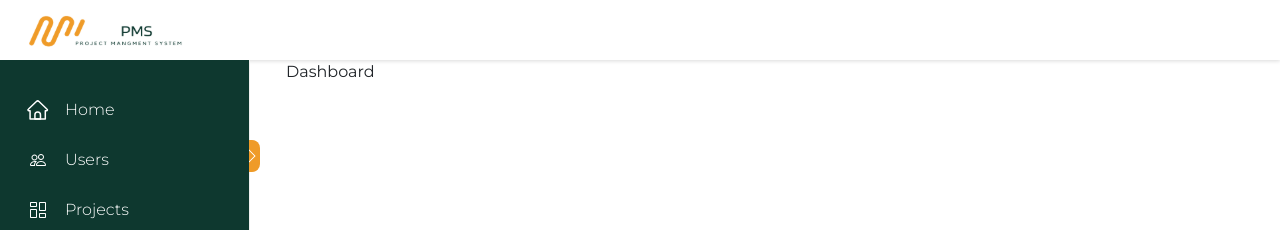
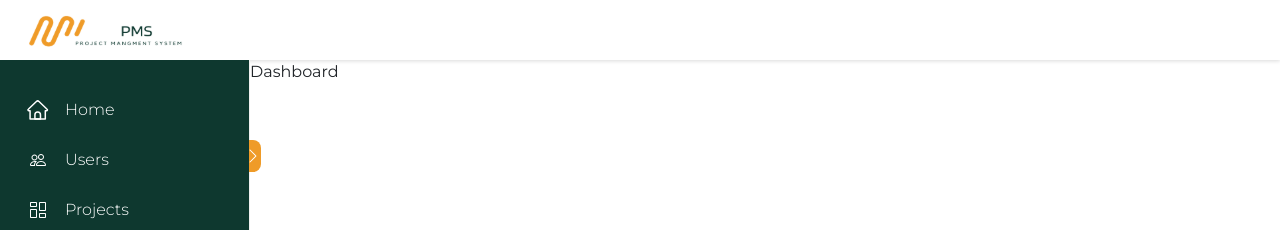
Before and after one commit to moali444/PMS_System, a React (Vite) app: page /dashboard in a window 1280 px wide. Shown: the top 230 px of the page. Built offline with nearby package versions, Linux system fonts and the light colour scheme; no server answers; sample sign-in values are in the browser's storage.

Commit message:
update css for toggle button in sidebar

```diff
--- a/src/modules/Shared/components/SideBar/SideBar.scss
+++ b/src/modules/Shared/components/SideBar/SideBar.scss
@@ -15,7 +15,8 @@
     background-color: rgba(239, 155, 40, 0.3);
   }
   .toggle_btn {
-    position: relative;
+    position: absolute;
+    left: 98%;
     inset-inline-end: 6px;
     top: 80px;
     width: 16px;
--- a/src/modules/Shared/components/SideBar/SideBar.tsx
+++ b/src/modules/Shared/components/SideBar/SideBar.tsx
@@ -52,7 +52,7 @@ const SideBar = () => {
         onClick={() => setCollapsed(!collapsed)}>
         <img src={IMAGES.menuArrow} alt="pic" />
       </button>
-      <main style={{ padding: 10 }}>
+      <main>
         <div>
           {broken && (
             <button className="sb-button" onClick={() => setToggled(!toggled)}>
```
